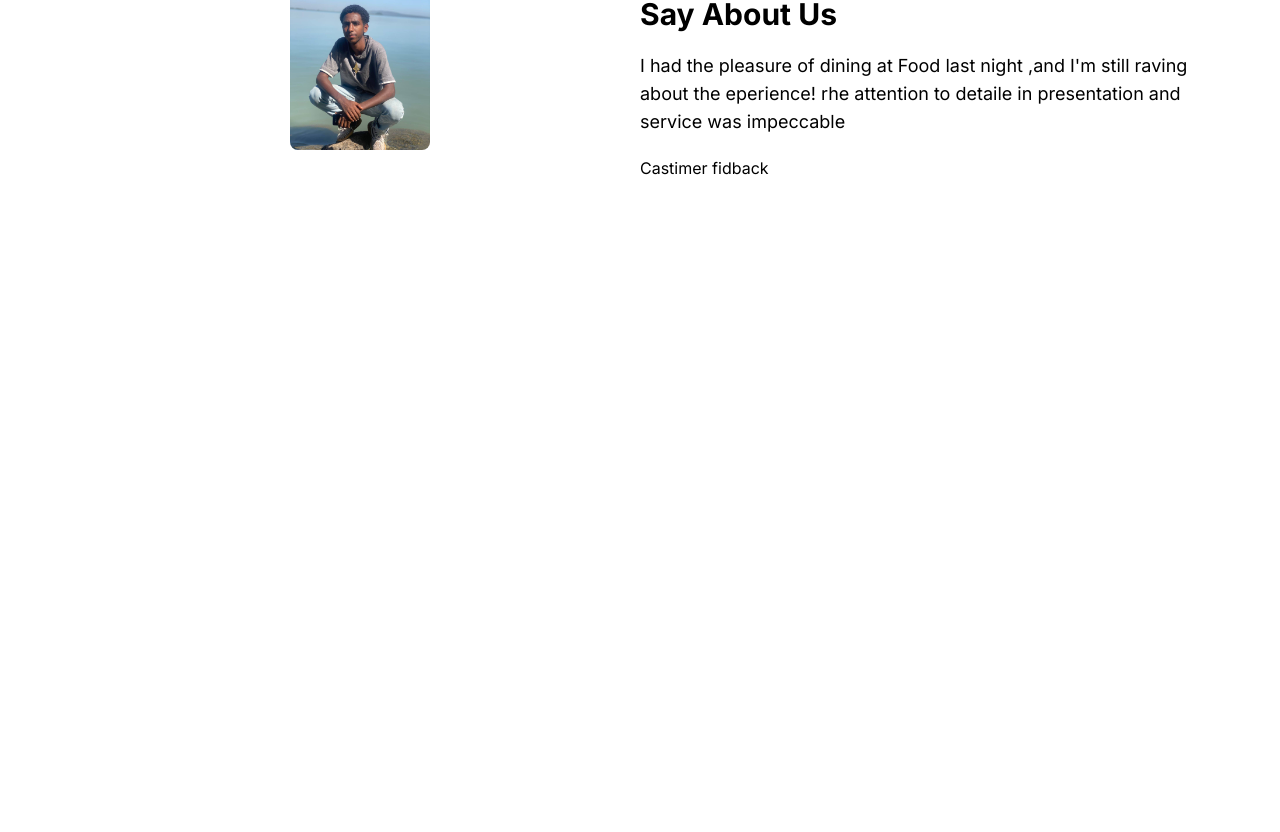
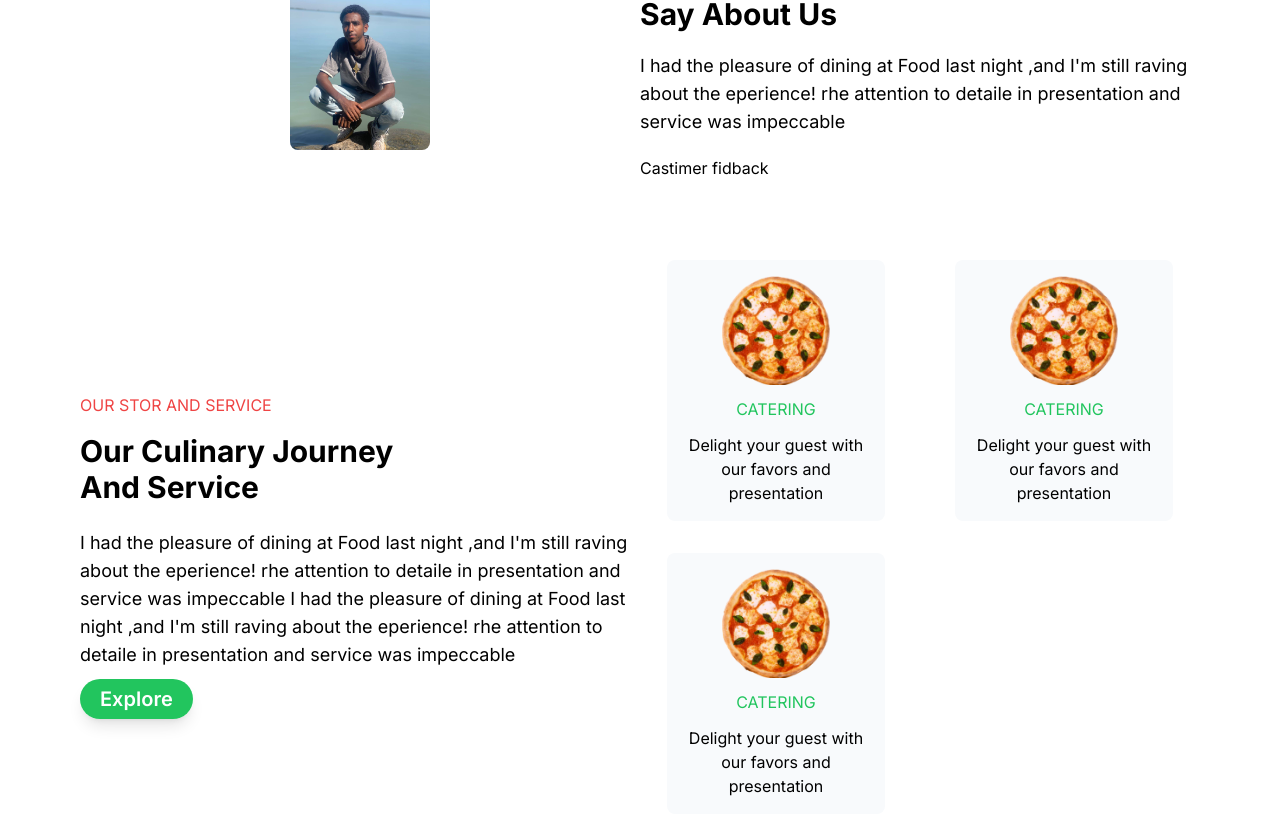
Before and after one commit to atsed27/Food-Deliver-web-App, a Next.js app: page / in a window 1280 px wide. Shown: the part 1520-2352 px from the top of the page. Before the commit the page ends 1700 px from the top, so only its background shows below. Built offline with nearby package versions, Linux system fonts and the light colour scheme.

Commit message:
service and product componet is add .

```diff
--- a/app/page.tsx
+++ b/app/page.tsx
@@ -2,6 +2,7 @@ import Best from '@/components/Best';
 import BestDish from '@/components/BestDish';
 import PopularCategories from '@/components/PopularCategories';
 import Testimonials from '@/components/Testimonials';
+import OurService from '../components/OurService';
 
 export default async function Home() {
   return (
@@ -10,6 +11,7 @@ export default async function Home() {
       <PopularCategories />
       <BestDish />
       <Testimonials />
+      <OurService/>
     </main>
   );
 }
--- /dev/null
+++ b/components/OurService.tsx
@@ -0,0 +1,97 @@
+import Link from 'next/link';
+import React from 'react';
+
+function OurService() {
+  return (
+    <div className="px-3 md:px-10  xl:px-20 mt-10">
+      <div className="flex  sm:flex-row flex-col items-center justify-between">
+        <div className="flex-1">
+          <h4 className="text-red-500 text-center sm:text-start my-4">
+            OUR STOR AND SERVICE
+          </h4>
+          <h1 className="text-3xl font-bold ">Our Culinary Journey</h1>
+          <h1 className="text-3xl font-bold">And Service</h1>
+          <p className="text-lg mb-4 mt-6">
+            I had the pleasure of dining at Food last night ,and I'm still
+            raving about the eperience! rhe attention to detaile in presentation
+            and service was impeccable I had the pleasure of dining at Food last
+            night ,and I'm still raving about the eperience! rhe attention to
+            detaile in presentation and service was impeccable
+          </p>
+          <Link
+            className="text-xl shadow-lg font-semibold text-white bg-green-500 rounded-full px-5 py-2 "
+            href={'/services'}
+          >
+            Explore
+          </Link>
+        </div>
+        <div className="flex-1 my-10 w-full overflow-x-scroll sm:overflow-hidden sm:w-auto">
+          <div className="w-max sm:w-auto flex sm:grid sm:grid-cols-2 gap-4">
+            <div className="flex items-center justify-center w-screen sm:w-auto">
+              <div className="bg-slate-50 rounded-lg  w-4/5 flex flex-col  items-center justify-center mb-4 ">
+                <div className="flex flex-col items-center justify-center pt-4">
+                  <img
+                    className="w-1/2 object-fill"
+                    src="/temporary/p6.png"
+                    alt="dani"
+                  />
+                  <h2 className="flex uppercase text-center text-green-500 py-3">
+                    {' '}
+                    Catering
+                  </h2>
+                </div>
+                <div>
+                  <p className="text-center px-4 pb-4">
+                    Delight your guest with our favors and presentation
+                  </p>
+                </div>
+              </div>
+            </div>
+            <div className="flex items-center justify-center w-screen sm:w-auto">
+              <div className="bg-slate-50 rounded-lg  w-4/5 flex flex-col  items-center justify-center mb-4 ">
+                <div className="flex flex-col items-center justify-center pt-4">
+                  <img
+                    className="w-1/2 object-fill"
+                    src="/temporary/p6.png"
+                    alt="dani"
+                  />
+                  <h2 className="flex uppercase text-center text-green-500 py-3">
+                    {' '}
+                    Catering
+                  </h2>
+                </div>
+                <div>
+                  <p className="text-center px-4 pb-4">
+                    Delight your guest with our favors and presentation
+                  </p>
+                </div>
+              </div>
+            </div>
+            <div className="flex items-center justify-center w-screen sm:w-auto">
+              <div className="bg-slate-50 rounded-lg  w-4/5 flex flex-col  items-center justify-center mb-4 ">
+                <div className="flex flex-col items-center justify-center pt-4">
+                  <img
+                    className="w-1/2 object-fill"
+                    src="/temporary/p6.png"
+                    alt="dani"
+                  />
+                  <h2 className="flex uppercase text-center text-green-500 py-3">
+                    {' '}
+                    Catering
+                  </h2>
+                </div>
+                <div>
+                  <p className="text-center px-4 pb-4">
+                    Delight your guest with our favors and presentation
+                  </p>
+                </div>
+              </div>
+            </div>
+          </div>
+        </div>
+      </div>
+    </div>
+  );
+}
+
+export default OurService;
```
